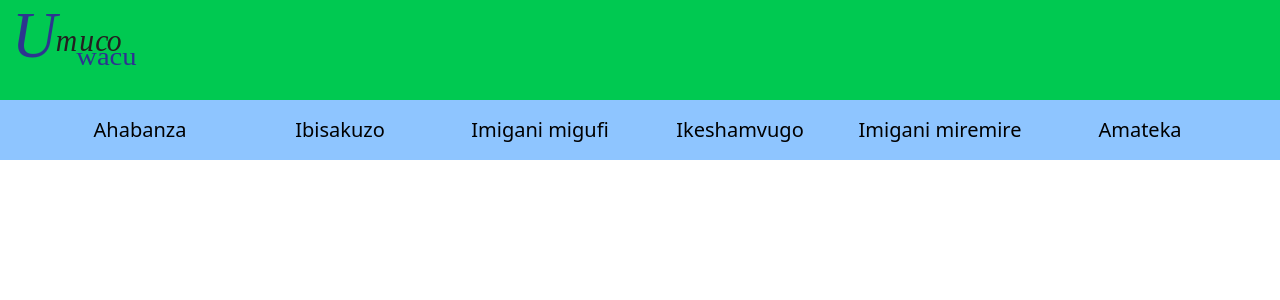
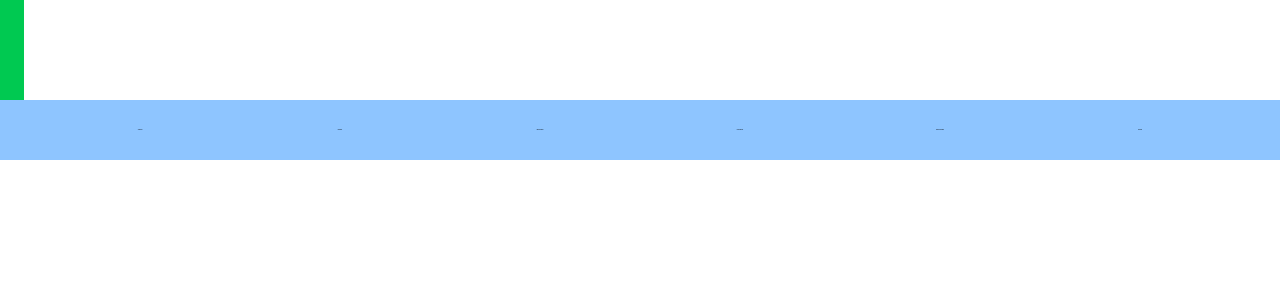
Before and after one commit to donatienabafashijwenimana/umuco, a React (Vite) app: page / in a window 1280 px wide. Shown: the top 300 px of the page. Built offline with nearby package versions, Linux system fonts and the light colour scheme.

Commit message:
commited by adn

```diff
--- a/src/homepage.jsx
+++ b/src/homepage.jsx
@@ -4,17 +4,17 @@
 function Homepage() {
   return (
     <div className='w-full h-auto shadow-12'>
-      <div className="w-full bg-green-500 h-25 m-0 flex p-1 flex-row flex p-3 max-h-25 items-center justify-left">
+      <div className="w-full bg-green-500 h-25 m-0 flex p-1 flex-row flex p-3 max-h-25 items-center justify-left sm:w-[10px]">
 
           <img src={logo} className='h-[100px] object-contain self-center m-0 p-0'/>
       </div>
       <div className="w-full flex flex-row bg-blue-300 h-15 justify-between text-[20px] px-10">
-        <button className='text-black p-2 hover:bg-white hover:text-blue-500 w-50'>Ahabanza</button>
-        <button className='text-black p-2 hover:bg-white hover:text-blue-500 w-50'>Ibisakuzo</button>
-        <button className='text-black p-2 hover:bg-white hover:text-blue-500 w-50'>Imigani migufi</button>
-        <button className='text-black p-2 hover:bg-white hover:text-blue-500 w-50'>Ikeshamvugo</button>
-        <button className='text-black p-2 hover:bg-white hover:text-blue-500 w-50'>Imigani miremire</button>
-        <button className='text-black p-2 hover:bg-white hover:text-blue-500 w-50'>Amateka</button>
+        <button className='text-black p-2 hover:bg-white hover:text-blue-500 w-50 sm:text-[1px]'>Ahabanza</button>
+        <button className='text-black p-2 hover:bg-white hover:text-blue-500 w-50 sm:text-[1px]'>Ibisakuzo</button>
+        <button className='text-black p-2 hover:bg-white hover:text-blue-500 w-50 sm:text-[1px]'>Imigani migufi</button>
+        <button className='text-black p-2 hover:bg-white hover:text-blue-500 w-50 sm:text-[1px]'>Ikeshamvugo</button>
+        <button className='text-black p-2 hover:bg-white hover:text-blue-500 w-50 sm:text-[1px]'>Imigani miremire</button>
+        <button className='text-black p-2 hover:bg-white hover:text-blue-500 w-50 sm:text-[1px]'>Amateka</button>
       </div>
     </div>
   )
```
